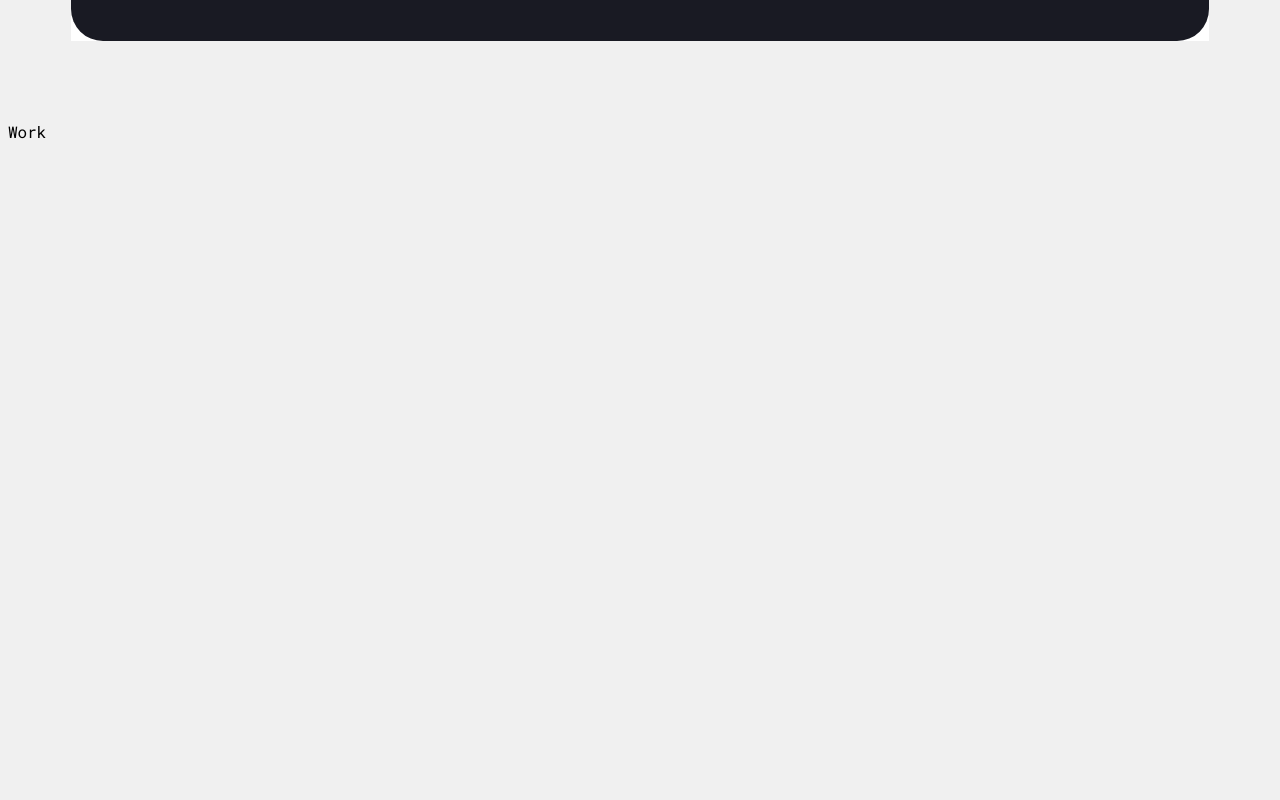
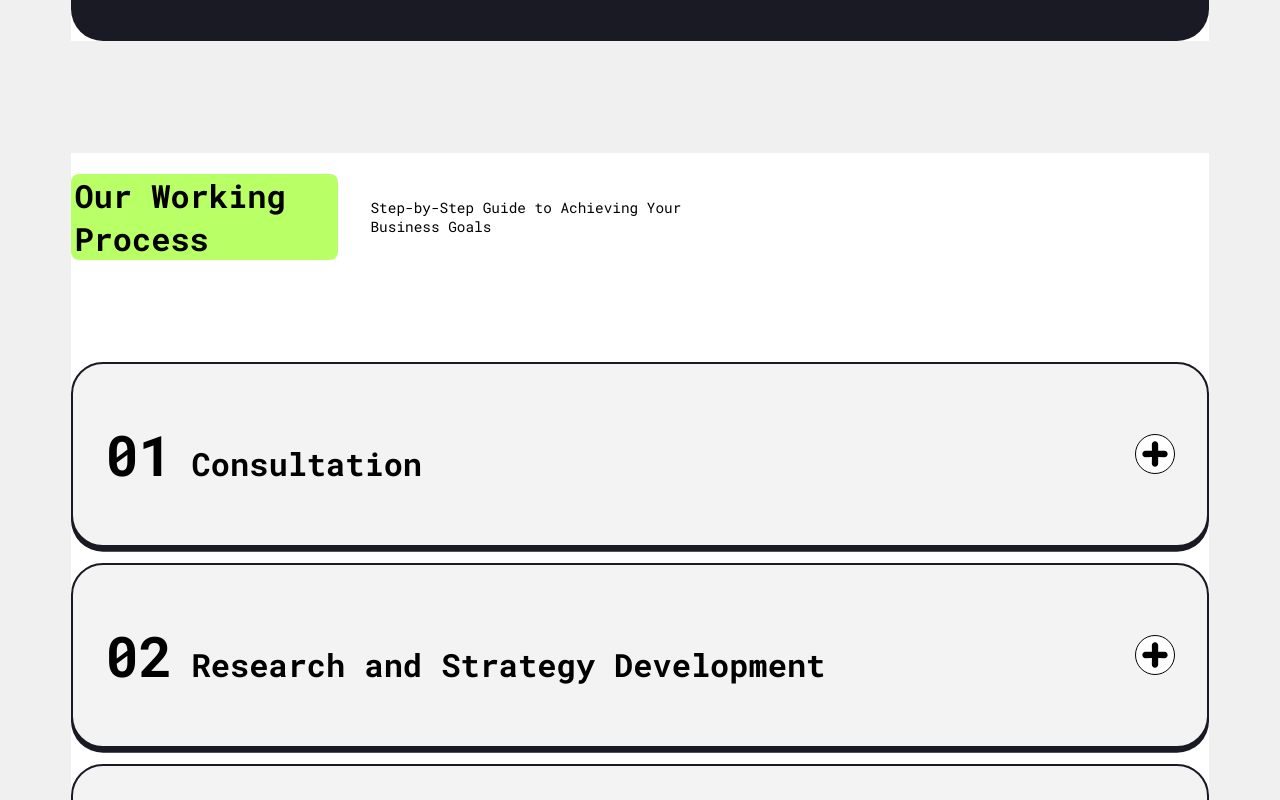
Before and after one commit to Mouuheb/positifis, a React (Vite) app: page / in a window 1280 px wide. Shown: the part 2840-3640 px from the top of the page. Before the commit the page ends 2990 px from the top, so only its background shows below. Built offline with nearby package versions, Linux system fonts and the light colour scheme.

Commit message:
complete-work

```diff
--- a/src/data/data.js
+++ b/src/data/data.js
@@ -239,6 +239,27 @@ const data = {
                 title:'Implementation',
                 p:'During the initial consultation, we will discuss your business goals and objectives, target audience, and current marketing efforts. This will allow us to understand your needs and tailor our services to best fit your requirements.',
 
+            },
+            {
+                id:4,
+                num:'04',
+                title:'Monitoring and Optimization',
+                p:'During the initial consultation, we will discuss your business goals and objectives, target audience, and current marketing efforts. This will allow us to understand your needs and tailor our services to best fit your requirements.',
+
+            },
+            {
+                id:5,
+                num:'05',
+                title:'Reporting and Communication',
+                p:'During the initial consultation, we will discuss your business goals and objectives, target audience, and current marketing efforts. This will allow us to understand your needs and tailor our services to best fit your requirements.',
+
+            },
+            {
+                id:6,
+                num:'06',
+                title:'Continual Improvement',
+                p:'During the initial consultation, we will discuss your business goals and objectives, target audience, and current marketing efforts. This will allow us to understand your needs and tailor our services to best fit your requirements.',
+
             }
         ]
     }
--- a/src/pages/work/Work.jsx
+++ b/src/pages/work/Work.jsx
@@ -1,8 +1,39 @@
-import React from 'react'
+import React, { useState } from 'react'
 import './work.css'
+import { TiPlus, TiMinus } from "react-icons/ti";
+import data from '../../data/data'
 const Work = () => {
+    var[show,setShow]=useState(null)
   return (
-    <div>Work</div>
+    <div className='work'>
+        <div className='header' >
+            <div className='title' >
+                <h1>{data.work.title}</h1>
+            </div>
+            <p>{data.work.p}</p>
+        </div>
+
+        <div className='element'>
+            {data.work.element.map((item)=>{
+                return(
+                    <div className={`card ${show===item.id ? 'aa' :'bb'}`} >
+                        <div className='p1-componment' onClick={() =>( show!==item.id ? setShow(item.id ): setShow(null))}>
+                            <h1><span className='diff' >{item.num}</span> {item.title} </h1>
+                            {show!==item.id ?<TiPlus className='icon' />:<TiMinus className='icon' />}
+                        </div>
+                        {show==item.id &&
+                        <div>
+                            <hr/>
+                            <p>{item.p}</p>
+                        </div> }
+
+
+                    </div>
+                )
+            })}
+
+        </div>
+    </div>
   )
 }
 
--- a/src/pages/work/work.css
+++ b/src/pages/work/work.css
@@ -0,0 +1,75 @@
+.work{
+    width: 90%;
+    margin: 7rem 5%;
+    background-color: var(--color-white);
+
+}
+
+.work .header{
+    margin: 5rem 0;
+    display: flex;
+    flex-direction: row;
+    width: 60%;
+    gap: 2rem;
+    align-items: center;
+}
+
+.work .header .title{
+    width: 45%;
+}
+
+.work .header h1{
+    align-items: center;
+    width: fit-content;
+    color: var(--color-text);
+    background-color: var(--color-bg-pr);
+    border-radius: 0.5rem;
+    padding: .0rem 0.2rem;
+}
+
+.work .header p{
+    color: var(--color-text);
+    font-weight:400;
+    font-size: 0.9rem;
+}
+
+.work .card{
+    width: 100%;
+    border-radius: 2rem;
+    padding: 2rem;
+    margin: 1rem 0;
+    box-shadow: 0rem .3rem .04rem var(--color-dark);
+    border: solid 2px var(--color-dark);
+}
+.work .aa{
+    background-color: var(--color-bg-pr);
+
+}
+
+.work .bb{
+    background-color: var(--color-light);
+
+}
+
+.work .card .p1-componment{
+    align-items: center;
+    display: flex;
+    flex-direction: row;
+    justify-content: space-between;
+}
+
+.work .card .p1-componment .icon{
+    background-color: var(--color-white);
+    color: var(--color-text);
+    font-size: 2.5rem;
+    border-radius: 100%;
+    border: solid 1px var(--color-text);
+}
+
+.work .card hr{
+    border: 1px solid var(--color-text);
+}
+
+.work .diff{
+    font-size: 3.5rem;
+}
```
